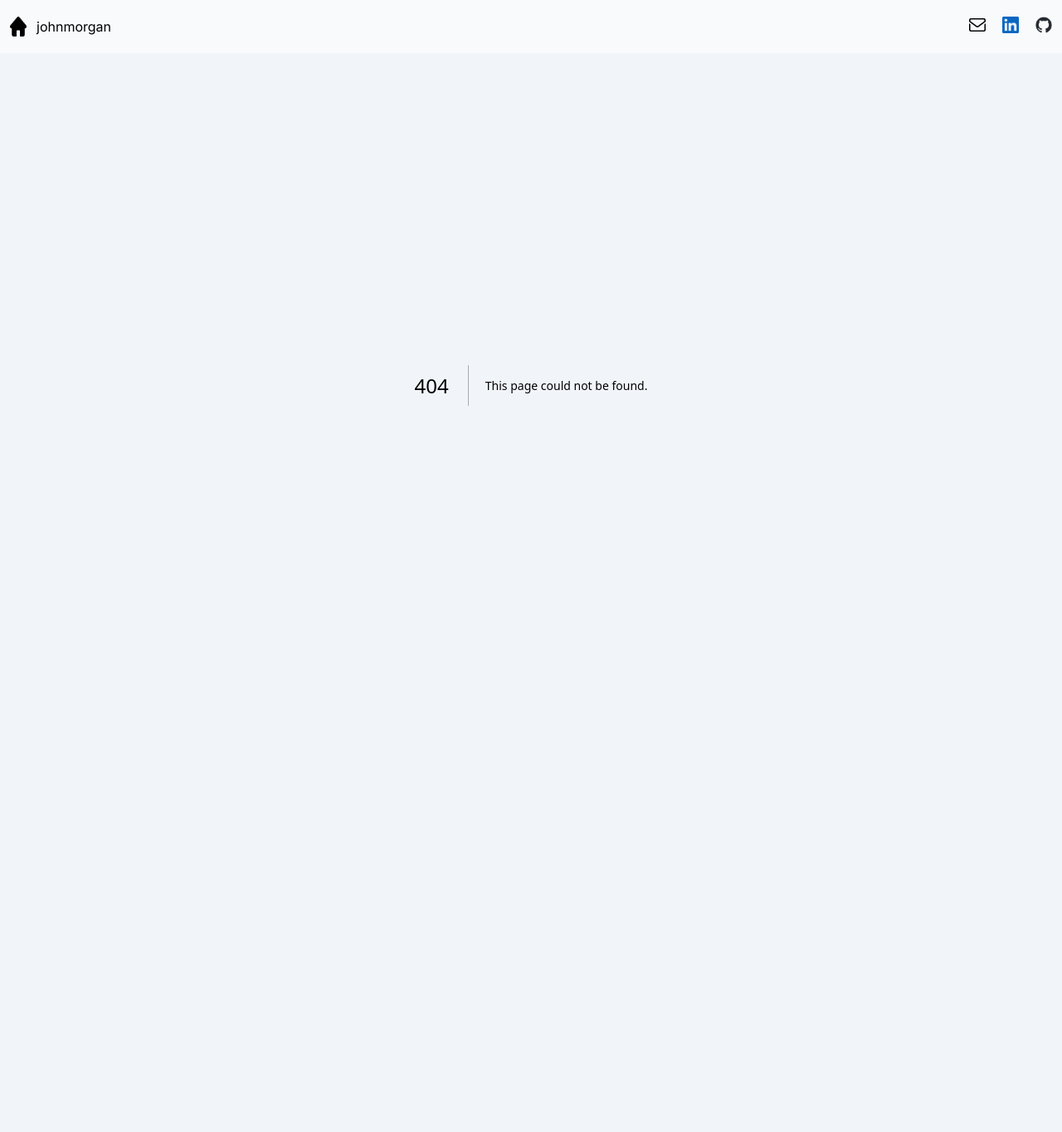
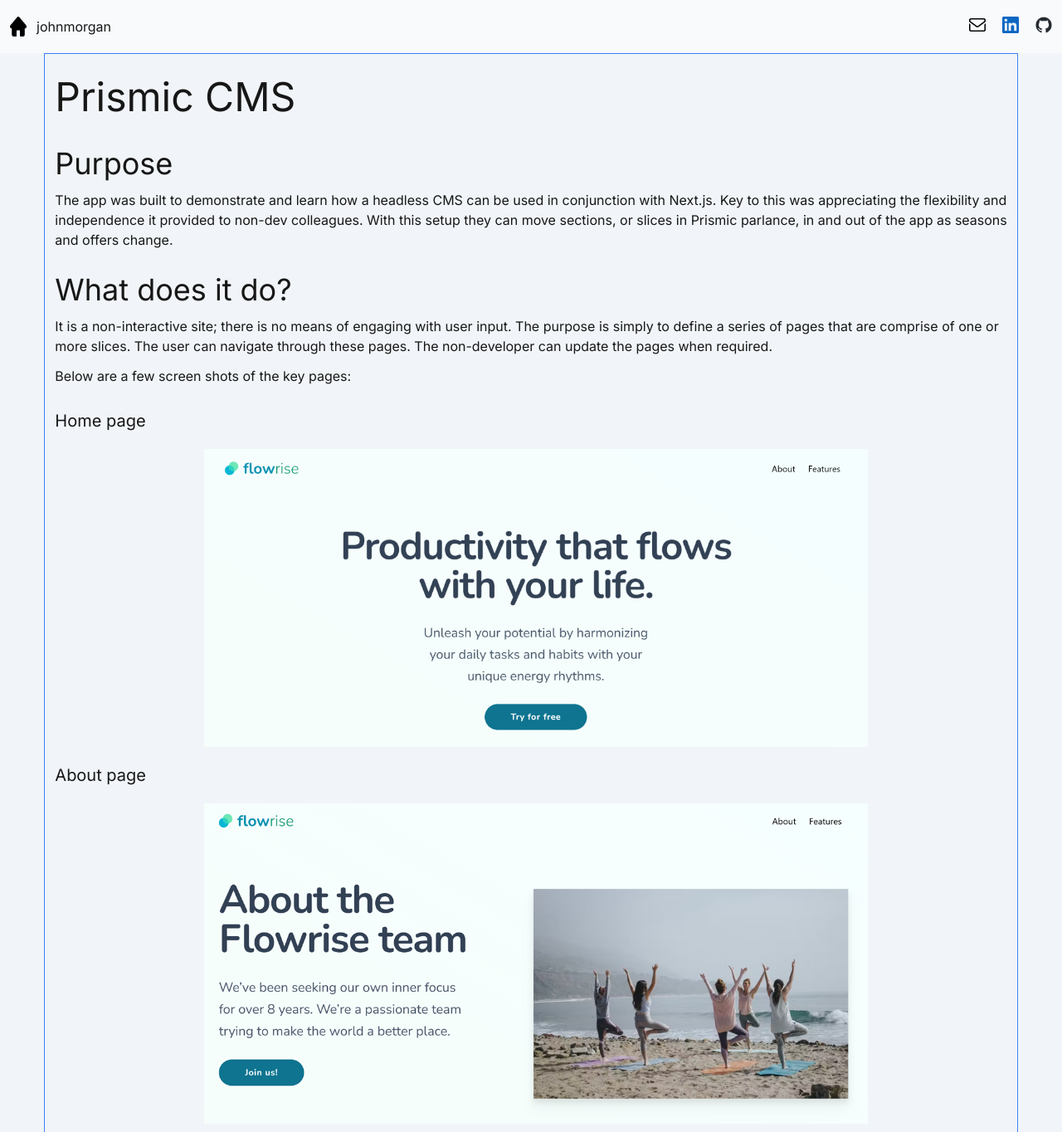
Before and after one commit to johnhm22/iamjohn, a Next.js app: page /projects/prismic in a window 1280 px wide. Before the commit this address had no page. Shown: the top 1364 px of the page at 83% size. Before the commit the page ends 864 px from the top, so only its background shows below. Built offline with nearby package versions, Linux system fonts and the light colour scheme.

Commit message:
Creating new project page

```diff
--- /dev/null
+++ b/app/projects/language-chatbot/page.tsx
@@ -0,0 +1,118 @@
+import React from "react";
+import Image from "next/image";
+import Pill from "@/app/components/Pill";
+import Link from "next/link";
+
+const page = () => {
+  return (
+    <>
+      <section className="flex justify-center">
+        <div className="w-11/12 pl-3 min-h-max">
+          <h1 className="pt-7 text-5xl mb-9 font-normal">
+            Multi-Language AI Chatbot
+          </h1>
+          <div className="mb-7 ">
+            <p className="text-4xl">Purpose</p>
+            <p className="my-3">
+              To provide an amusing app and, of course, practise coding with AI
+              to gain a deeper understanding of the AI SDK from Vercel.
+            </p>
+          </div>
+          <div className="mb-12">
+            <p className="text-4xl">What does it do?</p>
+            <p className="my-3">
+              Ask a question, select a language for the reply by clicking on a
+              flag and hit send. The AI will reply as requested. The model used
+              is gpt-4o-mini, not the most powerful, but cheaper and faster than
+              the more sophisticated alternatives. The system prompt simply
+              requires the AI to respond in the defined language. The useChat
+              hook retains the questions and responses so a conversation can be
+              held with the AI.
+            </p>
+
+            <p className="mb-7">
+              Below are a few screen shots of the key pages:
+            </p>
+            <p className="mb-5 text-xl">French</p>
+            <div className="flex mt-5  justify-center">
+              <Image
+                alt="AI French response"
+                width={400}
+                height={400}
+                className=""
+                src="/ai-french.png"
+              />
+            </div>
+
+            <p className="my-5 text-xl">Japanese</p>
+            <div className="mt-5  flex justify-center">
+              <Image
+                alt="AI Japanese response"
+                width={400}
+                height={400}
+                className=" "
+                src="/ai-japanese.png"
+              />
+            </div>
+
+            <p className="my-5 text-xl">Spanish</p>
+            <div className="mt-5  flex justify-center">
+              <Image
+                alt="prismic features page"
+                width={400}
+                height={400}
+                className=" "
+                src="/ai-spanish.png"
+              />
+            </div>
+          </div>
+
+          <div className="mb-7">
+            <p className="text-4xl mb-3">Tech used</p>
+            <div>
+              <Pill text="HTML/css" />
+              <Pill text="Tailwindcss" />
+              <Pill text="JavaScript" />
+              <Pill text="TypeScript" />
+            </div>
+            <div>
+              <Pill text="Vercel AI SDK" />
+              <Pill text="gpt-4o-mini" />
+            </div>
+            <div>
+              <Pill text="React" />
+              <Pill text="Next.js v15" />
+            </div>
+          </div>
+          <p className="text-4xl my-3">Lessons learnt</p>
+          <p className="mb-7">
+            This was an opportunity to build on the knowledge gained during the
+            AI Engineering course that I had been taking. Practising with the
+            ai/sdk was useful in giving me an insight into the development
+            flexibility available.
+          </p>
+          <div className="flex justify-end gap-3 pb-3 pr-3 font-medium">
+            <Link
+              href="https://github.com/johnhm22/openai-multi-language-chatbot"
+              target="_blank"
+            >
+              <button className="rounded-md py-2 px-4 bg-green-500">
+                Code
+              </button>{" "}
+            </Link>
+            <Link
+              href="https://openai-multi-language-chatbot.vercel.app/"
+              target="_blank"
+            >
+              <button className="rounded-md py-2 px-4 bg-blue-500">
+                Website
+              </button>{" "}
+            </Link>
+          </div>
+        </div>
+      </section>
+    </>
+  );
+};
+
+export default page;
--- /dev/null
+++ b/app/projects/prismic/page.tsx
@@ -0,0 +1,108 @@
+import React from "react";
+import Image from "next/image";
+import Pill from "@/app/components/Pill";
+import Link from "next/link";
+
+const page = () => {
+  return (
+    <>
+      <section className="flex justify-center">
+        <div className="w-11/12 pl-3 border border-blue-500 min-h-max">
+          <h1 className="pt-7 text-5xl mb-9 font-normal">Prismic CMS</h1>
+          <div className="mb-7 ">
+            <p className="text-4xl">Purpose</p>
+            <p className="my-3">
+              The app was built to demonstrate and learn how a headless CMS can
+              be used in conjunction with Next.js. Key to this was appreciating
+              the flexibility and independence it provided to non-dev
+              colleagues. With this setup they can move sections, or slices in
+              Prismic parlance, in and out of the app as seasons and offers
+              change.
+            </p>
+          </div>
+          <div className="mb-12">
+            <p className="text-4xl">What does it do?</p>
+            <p className="my-3">
+           It is a non-interactive site; there is no means of engaging with user input. The purpose is simply to define a series of pages that are comprise of one or more slices. The user can navigate through these pages. The non-developer can update the pages when required.
+            </p>
+
+            <p className="mb-7">
+              Below are a few screen shots of the key pages:
+            </p>
+            <p className="mb-5 text-xl">Home page</p>
+            <div className="flex mt-5  justify-center">
+              <Image
+                alt="prismic app home page"
+                width={800}
+                height={800}
+                className=""
+                src="/prismic-home.png"
+              />
+            </div>
+
+            <p className="my-5 text-xl">About page</p>
+            <div className="mt-5  flex justify-center">
+              <Image
+                alt="prismic app about page"
+                width={800}
+                height={800}
+                className=" "
+                src="/prismic-about.png"
+              />
+            </div>
+
+            <p className="my-5 text-xl">Features</p>
+            <div className="mt-5  flex justify-center">
+              <Image
+                alt="prismic features page"
+                width={800}
+                height={800}
+                className=" "
+                src="/prismic-features.png"
+              />
+            </div>
+          </div>
+
+          <div className="mb-7">
+            <p className="text-4xl mb-3">Tech used</p>
+            <div>
+              <Pill text="HTML/css" />
+              <Pill text="Tailwindcss" />
+              <Pill text="JavaScript" />
+              <Pill text="TypeScript" />
+            </div>
+            <div>
+              <Pill text="Prismic" />
+              <Pill text="Figma" />
+            </div>
+            <div>
+              <Pill text="React" />
+              <Pill text="Next.js v13" />
+            </div>
+          </div>
+          <p className="text-4xl my-3">Lessons learnt</p>
+          <p className="mb-7">
+            This was the first venture into coding with a CMS and Next.js. Being used to developing in Next.js, it was, at first, tricky to understand how Prismic fitted in. However, after some practice it seemed logical. It was applied to a later project, a case study for a property rental business. Here difficulties were found when trying to enable front-end sorting of properties. To overcome this, a PostgreSQL database was introduced to store links to property photos held in the Prismic media library.
+          </p>
+          <div className="flex justify-end gap-3 pb-3 pr-3 font-medium">
+            <Link
+              href="https://github.com/johnhm22/prismic-nextjs-v14"
+              target="_blank"
+            >
+              <button className="rounded-md py-2 px-4 bg-green-500">
+                Code
+              </button>{" "}
+            </Link>
+            <Link href="https://prismic-nextjs-v14.vercel.app/" target="_blank">
+              <button className="rounded-md py-2 px-4 bg-blue-500">
+                Website
+              </button>{" "}
+            </Link>
+          </div>
+        </div>
+      </section>
+    </>
+  );
+};
+
+export default page;
```
